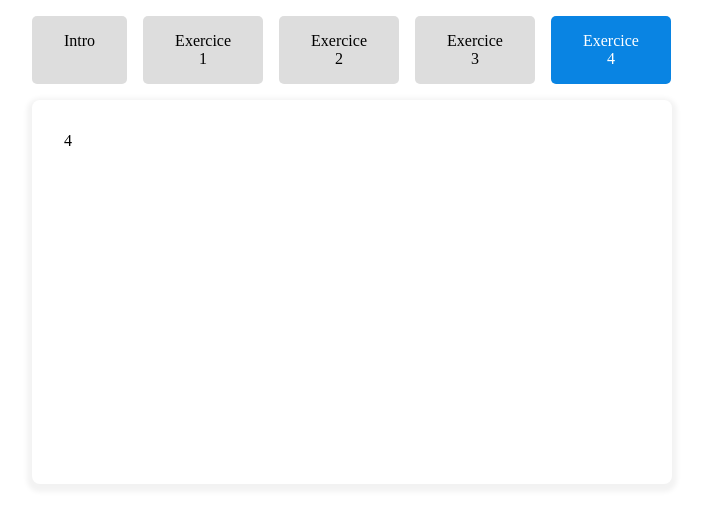
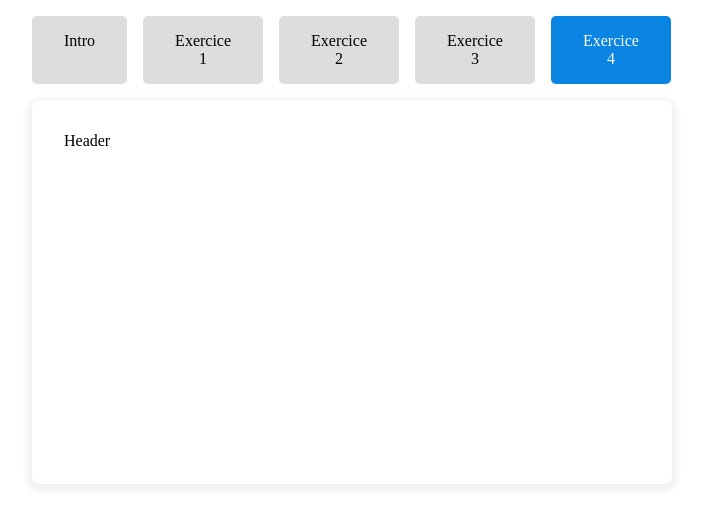
Before and after one commit to Caro-L-dev/Music-app, a Vue app: page / in a window 1280 px wide. Both pictures are taken after a click on the item "Exercice 4". Shown: the top 524 px of the page, without its empty margins (288-990 px from the left). Built offline with nearby package versions, Linux system fonts and the light colour scheme.

Commit message:
:sparkles: feat(components/quote-generator): Build quote generator component

```diff
--- /dev/null
+++ b/src/components/quote-generator/GlobalQuote.vue
@@ -0,0 +1,18 @@
+<script>
+export default {
+    name: 'App',
+    components: {}
+}
+</script>
+
+<template>
+    <div>
+        Header
+    </div>
+</template>
+
+<style lang="scss">
+    :root {
+        --primary: #D81E5D;
+    }
+</style>
--- a/src/components/tab/GlobalTab.vue
+++ b/src/components/tab/GlobalTab.vue
@@ -1,6 +1,7 @@
 <script>
 import DragAndDrop from '../drag-and-drop/DragAndDrop.vue';
 import GlobalPlaylist from "../playlist/GlobalPlaylist.vue";
+import GlobalQuote from '../quote-generator/GlobalQuote.vue';
 import Tab from "./Tab.vue";
 import TabsWrapper from "./TabsWrapper.vue";
 
@@ -9,7 +10,8 @@ export default {
     Tab,
     TabsWrapper,
     GlobalPlaylist,
-    DragAndDrop
+    DragAndDrop,
+    GlobalQuote
   },
 };
 </script>
@@ -27,6 +29,8 @@ export default {
     <tab title="Exercice 3">
          <drag-and-drop />
     </tab>
-    <tab title="Exercice 4">4</tab>
+    <tab title="Exercice 4">
+      <global-quote />
+    </tab>
   </tabs-wrapper>
 </template>
```
Also changed, not shown: 2 other files (tests, documents, lock files or other folders).
